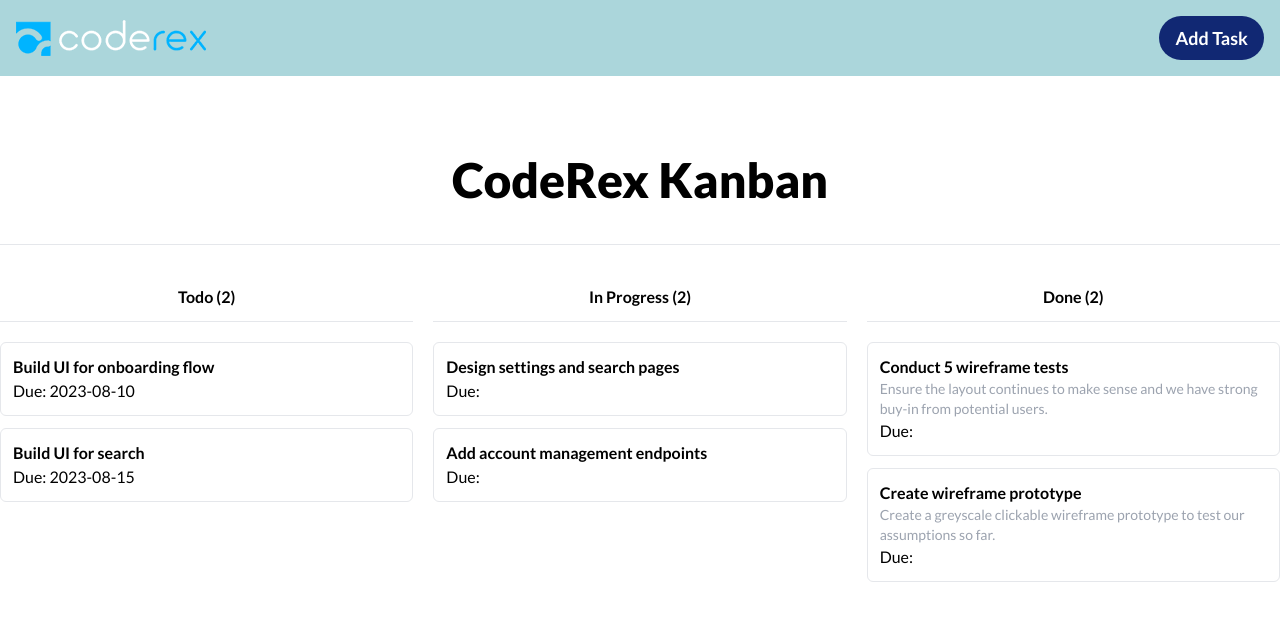
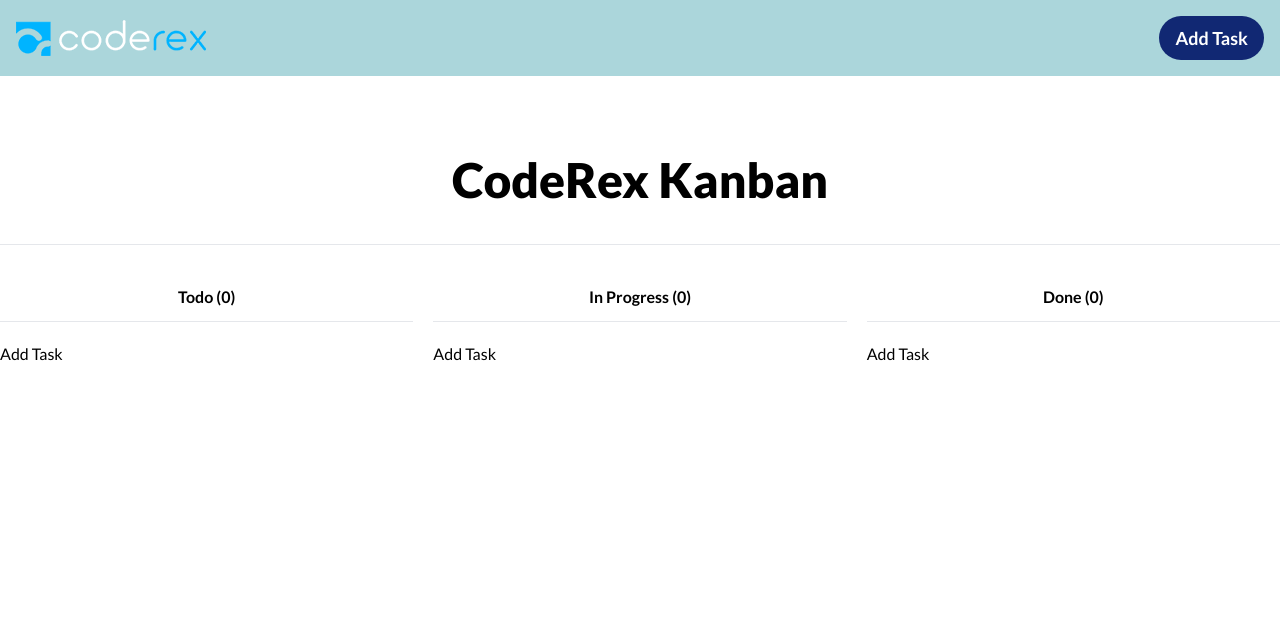
Before and after one commit to khanfaysal/coderex-kanban, a React (Vite) app: page / in a window 1280 px wide. Shown: the top 620 px of the page. Built offline with nearby package versions, Linux system fonts and the light colour scheme.

Commit message:
task added functionality done

```diff
--- a/package.json
+++ b/package.json
@@ -14,8 +14,7 @@
     "react": "^18.2.0",
     "react-datepicker": "^4.16.0",
     "react-dom": "^18.2.0",
-    "react-redux": "^8.1.2",
-    "uuid": "^9.0.0"
+    "react-redux": "^8.1.2"
   },
   "devDependencies": {
     "@types/react": "^18.2.15",
--- a/src/components/KanbanBody.jsx
+++ b/src/components/KanbanBody.jsx
@@ -1,52 +1,64 @@
-import { useId } from "react";
-import {useSelector} from "react-redux"
+
+import { useSelector } from "react-redux";
 const KanbanBody = () => {
+  const { board } = useSelector((state) => state.board);
+  console.log(board);
 
-    const { board } = useSelector(state => state.board);
-    console.log(board)
-    const taskId = useId();
-    const columnId = useId();
 
   return (
-        <section className= "container section-gap-margin">
-            <h1 className='text-xl lg:text-3xl xl:text-5xl font-black my-10 text-center'>CodeRex Kanban</h1>
+    <section className="container section-gap-margin">
+      <h1 className="text-xl lg:text-3xl xl:text-5xl font-black my-10 text-center">
+        CodeRex Kanban
+      </h1>
       <hr />
+
       <div className="py-10">
-                {
-                    board ?
+
+        {board ? (
           <div className="grid grid-cols-3 gap-5">
-                        {
-                            board[0].columns.map(column => {
-                                const {name, tasks} = column;
-                                return (
-                                    <div key={columnId}>
-                                        <h4 className="text-center border-b pb-3 mb-5 font-bold">{name} ({tasks.length})</h4>
-                                        {
-                                            tasks.length ?
-                                            <div className="grid grid-cols-1 gap-3">
-                                                {
-                                                    tasks.map(task => {
-                                                        const {title, description, status, dueDate} = task;
+
+            { board[0].columns.map((column) => {
+              const { name, tasks } = column;
 
               return (
-                                                            <div key={taskId} className="p-3 border hover:shadow-xl gap-4 rounded-md">
+                <div key={name}>
+                  <h4 className="text-center border-b pb-3 mb-5 font-bold">
+                    {name} ({tasks.length})
+                  </h4>
+
+                  {tasks.length ? (
+                    <div className="grid grid-cols-1 gap-3">
+                      {tasks.map((task) => {
+                        const {id, title, description, duedate } = task;
+
+                        return (
+                          <div
+                            key={id}
+                            className="relative p-3 border hover:shadow-xl gap-4 rounded-md"
+                          >
+                            <span className="absolute text-3xl text-gray top-0 left-0 ">{id}</span>
                             <h5 className="font-semibold">{title}</h5>
-                                                                <p className="text-sm text-gray-400">{description}</p>
-                                                                {/* <p>{status}</p> */}
-                                                                <p>Due: {dueDate}</p>
+                            <p className="text-sm text-gray-400">
+                              {description}
+                            </p>
+                            <p>Due:{duedate}</p>
                           </div>
-                                                        )
-                                                    })
-                                                }
+                        );
+                      })}
                     </div>
-                                            : "Add Task"
-                                        }
+                  ) : (
+                    "Add Task"
+                  )}
+
                 </div>
-                                )
-                            })
-                        }
-                    </div> : 'no board found!'
-                }
+              );
+            })}
+
+          </div>
+        ) : (
+          "no board found!"
+        )}
+
       </div>
     </section>
   );
--- a/src/data/data.json
+++ b/src/data/data.json
@@ -4,52 +4,15 @@
       "columns": [
         {
           "name": "Todo",
-          "tasks": [
-            {
-              "title": "Build UI for onboarding flow",
-              "description": "",
-              "status": "Todo",
-              "dueDate": "2023-08-10"
-            },
-            {
-              "title": "Build UI for search",
-              "description": "",
-              "status": "Todo",
-              "dueDate": "2023-08-15"
-            }
-
-          ]
+          "tasks": []
         },
         {
           "name": "In Progress",
-          "tasks": [
-            {
-              "title": "Design settings and search pages",
-              "description": "",
-              "status": "Doing"
-            },
-            {
-              "title": "Add account management endpoints",
-              "description": "",
-              "status": "Doing"
-            }
-
-          ]
+          "tasks": []
         },
         {
           "name": "Done",
-          "tasks": [
-            {
-              "title": "Conduct 5 wireframe tests",
-              "description": "Ensure the layout continues to make sense and we have strong buy-in from potential users.",
-              "status": "Done"
-            },
-            {
-              "title": "Create wireframe prototype",
-              "description": "Create a greyscale clickable wireframe prototype to test our assumptions so far.",
-              "status": "Done"
-            }
-          ]
+          "tasks": []
         }
       ]
     }
--- a/src/modals/TaskModal.jsx
+++ b/src/modals/TaskModal.jsx
@@ -3,6 +3,21 @@ import DatePicker from "react-datepicker";
 import "react-datepicker/dist/react-datepicker.css";
 import { useDispatch, useSelector } from "react-redux";
 import { addTask } from "../redux/feature/boardSlice";
+
+// for unique id
+export const CreateUID = (data) => {
+  let ID = 0;
+  if(!data.length) {
+    return ID + 1;
+  }
+
+  for(let i =0; i < data.length; i++) {
+    if(ID < data[i].id) {
+      ID = data[i].id;
+    }
+  }
+  return ID + 1;
+}
 
 const TaskModal = ({ closeModal }) => {
 
@@ -16,14 +31,18 @@ const TaskModal = ({ closeModal }) => {
   const [description, setDescription] = useState("");
   const [selectedDate, setSelectedDate] = useState(null);
 
+  const prevTasks = board[0].columns[0].tasks;
+  console.log(prevTasks, "prevtasks show")
+
   const handleSubmit = (e) => {
     e.preventDefault();
 
-    const newTask = {title: task, description, dueDate: selectedDate}
+    const newTask = {id: CreateUID(prevTasks), title: task, description, duedate: selectedDate}
+    console.log(newTask)
     dispatch(addTask(newTask))
-    console.log("Task submitted:", task);
-    console.log("Description:", description);
-    console.log("Due Date:", selectedDate);
+    // console.log("Task submitted:", task);
+    // console.log("Description:", description);
+    // console.log("Due Date:", selectedDate);
     closeModal(false);
 
     alert("Task created successfully!");
@@ -71,13 +90,14 @@ const TaskModal = ({ closeModal }) => {
               Due Date:
             </label>
             <div className="w-full">
-              <DatePicker
+              <input
                 id="date"
-                wrapperClassName="w-full"
+                type= "date"
                 className="w-full p-2 border rounded focus:outline-none focus:ring focus:border-blue-300"
                 selected={selectedDate}
-                onChange={(date) => setSelectedDate(date)}
-                placeholderText="(e.g., 8/29/2023)"
+                onChange={(e) => {
+                  setSelectedDate(e.target.value)
+                }}
               />
             </div>
           </div>
--- a/src/redux/feature/boardSlice.js
+++ b/src/redux/feature/boardSlice.js
@@ -9,13 +9,15 @@ export const boardSlice = createSlice({
     initialState,
     reducers: {
         addTask: (state, action) => {
-            const { title, description, status, duedate } =
+            const { id, title, description, duedate } =
               action.payload;
-            const newTask = { title, description, status, duedate };
+            const newTask = {id, title, description, duedate };
+            state.board[0].columns[0].tasks.push(newTask)
+          },
 
-            state.board[0].columns[0].tasks.push(newTask)
-
-          },
+        // removeTask: (state, action) => {
+        //   // const
+        // }
 
 
     }
```
Also changed, not shown: 1 other file (tests, documents, lock files or other folders). Lines whose indentation alone changed are shown as unchanged.
